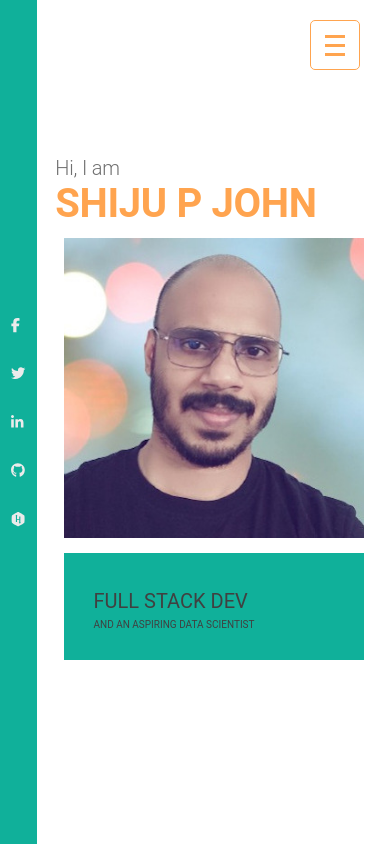
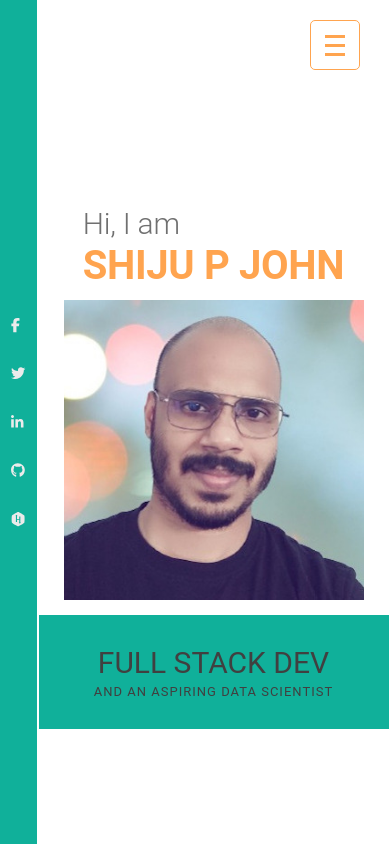
Before and after one commit to ShijuPJohn/shijupjohn.me, a Next.js app: page / in a window 390 px wide. Built offline with nearby package versions, Linux system fonts and the light colour scheme; a web font is replaced by a local one.

Commit message:
feat: polish responsive behavior

```diff
--- a/pages/index.js
+++ b/pages/index.js
@@ -7,6 +7,7 @@ import {Typography, useMediaQuery, useTheme} from "@mui/material";
 import ClearIcon from '@mui/icons-material/Clear';
 import Image from "next/image";
 import HeroImage from '../public/hero2.jpg'
+import {teal} from "@mui/material/colors";
 
 const useStyles = createUseStyles({
     root_container: {
@@ -96,13 +97,15 @@ const useStyles = createUseStyles({
         color: "white",
     },
     nav_btn: {
-        fontSize: "calc(1.2rem + .667vw)",
+        fontSize: "calc(1.2rem + .55vw)",
+        textTransform:"uppercase",
         margin: "1rem calc(1rem + 1vw)",
         position: "relative",
+        color:"var(--secondary-color)",
         '&::after': {
             content: "''",
             position: "absolute",
-            backgroundColor: "white",
+            backgroundColor: "var(--secondary-color)",
             bottom: "0",
             left: "0",
             width: "100%",
@@ -115,7 +118,7 @@ const useStyles = createUseStyles({
         '&::before': {
             content: "''",
             position: "absolute",
-            backgroundColor: "white",
+            backgroundColor: "var(--secondary-color)",
             top: "0",
             left: "0",
             width: "100%",
@@ -144,11 +147,11 @@ const useStyles = createUseStyles({
         }
     },
     side_menuIn: {
-        opacity:".85",
+        opacity:".9",
         width: "20rem",
         height: "100vh",
         float: "right",
-        backgroundColor: "var(--secondary-color)",
+        backgroundColor: "rgba(140, 140, 140,1)",
         position:"absolute",
         right:"0",
         display: "flex",
@@ -158,13 +161,13 @@ const useStyles = createUseStyles({
         animationTimingFunction: 'linear',
     },
     side_menuOut: {
-        opacity:".85",
+        opacity:".9",
         position:"absolute",
         width: "20rem",
         height: "100vh",
         float: "right",
         right:"0",
-        backgroundColor: "var(--secondary-color)",
+        backgroundColor: "rgba(140, 140, 140,1)",
         display: "flex",
         flexDirection: "column",
         animationName: '$fadeOut',
@@ -282,7 +285,6 @@ const useStyles = createUseStyles({
     },
     hero_banner_text_box: {
         marginRight: "7.5rem",
-
     },
     hero_banner_title_main: {
         textTransform: "uppercase",
@@ -316,18 +318,21 @@ const useStyles = createUseStyles({
     },
     [`@media (min-width: ${900}px)`]: {
         hero_banner: {
-            clipPath: "polygon(0 0, 100% 0, 97% 94%,  0 100%)",
             animationName: "$moveInRight",
             animationDuration: "2s",
             animationTimingFunction: "ease-out",
             flexDirection: "column",
             justifyContent: "center",
             alignItems: "flex-end",
+            width:"60vw",
         },
         name_greet_inner_box: {
             animationName: "$moveInTop",
             animationDuration: "2s",
             animationTimingFunction: "ease-out",
+        },
+        hero_banner_title_main2:{
+            letterSpacing:".12rem"
         },
         hero_image_container: {
             zIndex:"2",
@@ -361,10 +366,42 @@ const useStyles = createUseStyles({
         },
     },
     [`@media (max-width: ${900}px)`]: {
+        hero_banner:{
+            justifyContent:"center",
+            width: "55vw",
+        },
         hero_image_container: {
-            width: "14vw",
+            width: "26rem",
             left:"10rem"
         },
+        hero_box: {
+            marginTop: "16rem",
+            width: "80vw",
+            height: "50vh",
+            display: "flex",
+            flexDirection: "column",
+            justifyContent: "flex-end",
+            alignItems: "center",
+            position: "relative",
+        },
+        name_greet_inner_box: {
+            margin:"0",
+        },
+        name_greet_outer_box: {
+            marginRight: "0",
+            marginBottom:"1rem",
+            justifyContent:"center",
+        },
+        hero_banner_text_box:{
+            textAlign:"center",
+            margin:"0",
+        },
+        greet_name:{
+            fontSize:"4rem"
+        },
+        hero_banner_title_main2:{
+            letterSpacing:".1rem"
+        }
     },
 
     [`@media (max-width: ${700}px)`]: {
@@ -381,7 +418,7 @@ const useStyles = createUseStyles({
         },
         hero_banner:{
             // clipPath: "none",
-            width:"30rem"
+            width:"35rem"
         },
         hero_banner_text_box:{
             width:"30rem"
@@ -390,17 +427,17 @@ const useStyles = createUseStyles({
             fontSize:"4rem"
         },
         greet_hi:{
-            fontSize:"2rem"
+            fontSize:"3rem"
         },
         hero_box:{
-            // marginTop:"-60rem"
-            marginTop:"1rem",
+            marginTop:"calc(2rem + 15vh)",
         },
         hero_banner_title_main:{
-            fontSize:"2rem",
+            fontSize:"3rem",
         },
         hero_banner_title_main2:{
-            fontSize:"1rem",
+            fontSize:"1.3rem",
+            letterSpacing: ".1rem"
         }
     },
 
```
